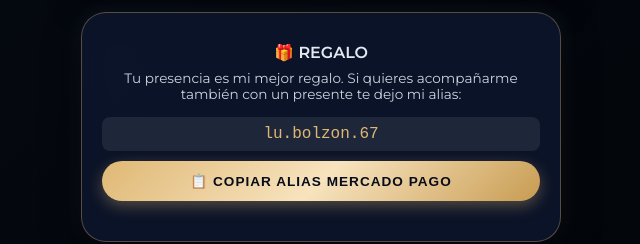
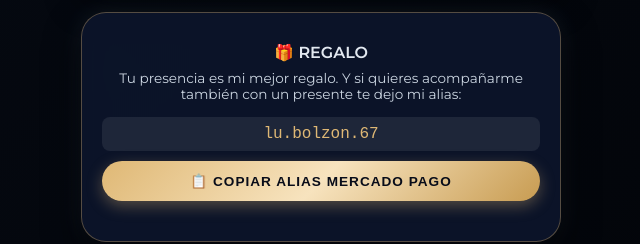
Before and after one commit to mccamargo2025-stack/mis-xv-luciana, a plain HTML site: page index.html in a window 1280 px wide. Shown: the part 1404-1648 px from the top of the page, 319-959 px from the left. Drawn offline with Linux system fonts and the light colour scheme.

Commit message:
Update index.html

```diff
--- a/index.html
+++ b/index.html
@@ -334,7 +334,7 @@
         <div class="section-card">
             <strong style="color: var(--silver); font-size: 1rem; display: block; margin-bottom: 8px;">🎁 REGALO</strong>
             <p style="font-size: 0.85rem; color: #cbd5e1; margin-bottom: 15px;">
-                Tu presencia es mi mejor regalo. Si quieres acompañarme también con un presente te dejo mi alias:
+                Tu presencia es mi mejor regalo. Y si quieres acompañarme también con un presente te dejo mi alias:
             </p>
             <div class="alias-text" id="alias">lu.bolzon.67</div>
             <button onclick="copiarAlias()" class="btn btn-primary" style="padding: 12px; font-size: 0.85rem;">
```
